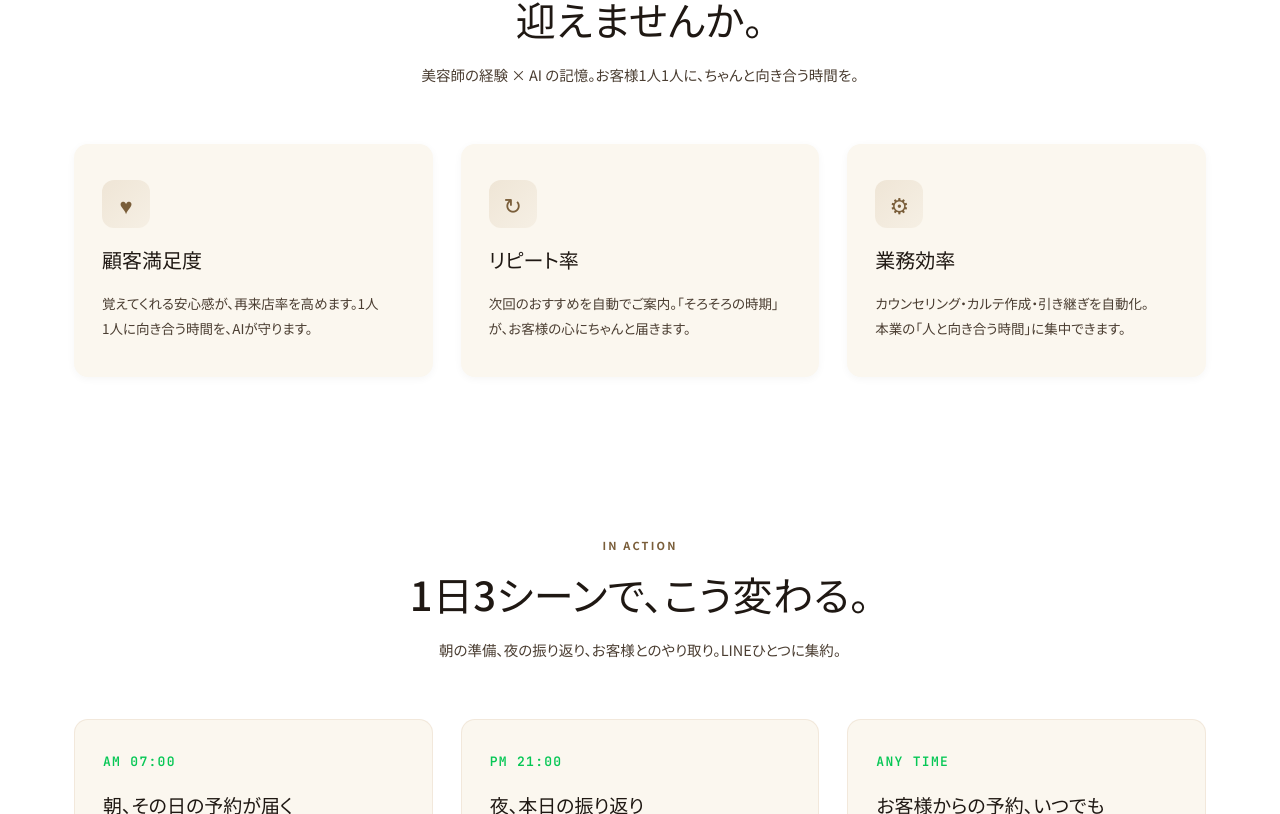
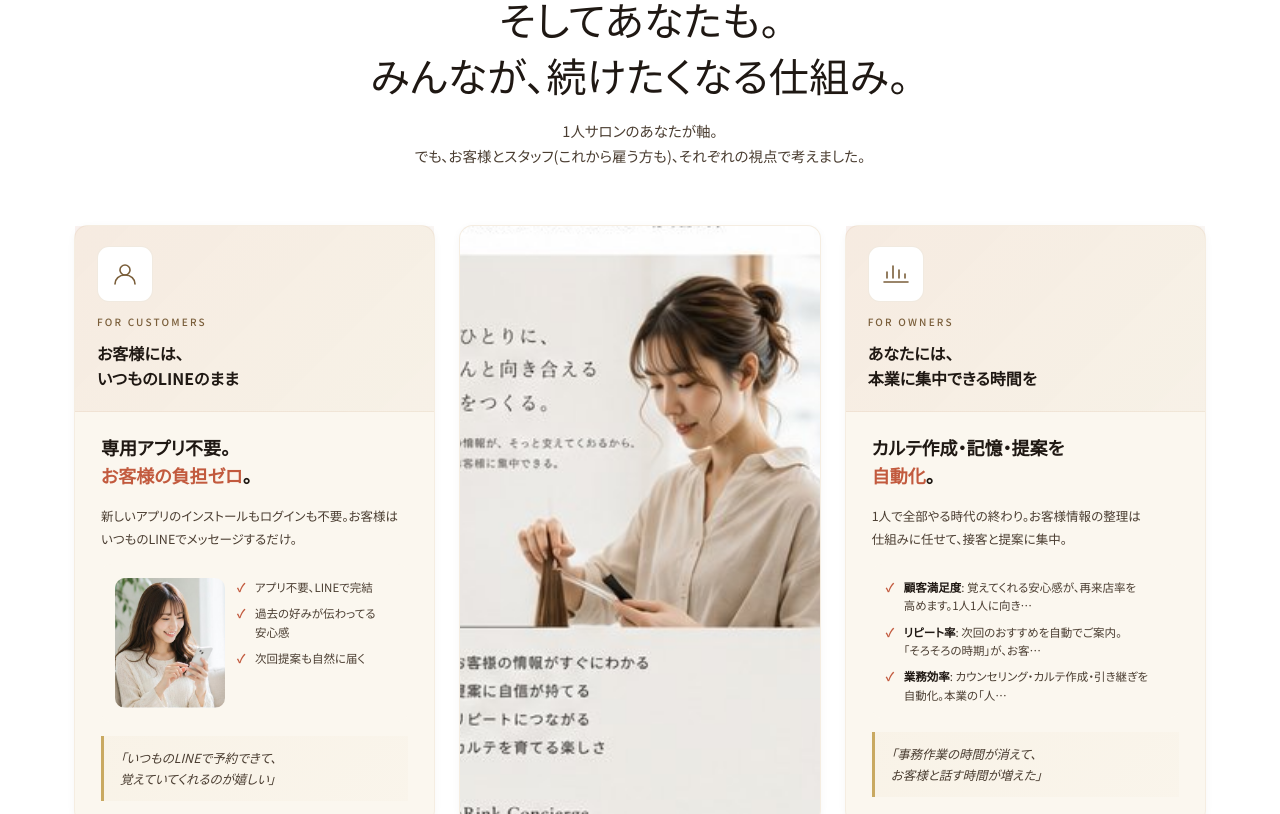
Before and after one commit to okuwabara07-gif/salonrink, a Next.js app: page / in a window 1280 px wide. Shown: the part 3286-4100 px from the top of the page. Built offline with nearby package versions, Linux system fonts and the light colour scheme; no server answers.

Commit message:
feat(lp): Phase 5 - For Everyone with 3 perspectives (Customers/Staff/Owners)

```diff
--- a/features/lp-concierge/LpPage.module.css
+++ b/features/lp-concierge/LpPage.module.css
@@ -235,6 +235,50 @@
 @media (max-width: 700px) {
   .problemBandItems {
     grid-template-columns: 1fr;
+  }
+}
+
+/* FOR EVERYONE */
+.everyone { background: #ffffff; }
+.everyoneGrid { display: grid; grid-template-columns: repeat(3, 1fr); gap: 24px; }
+.ecard { background: #fbf7ef; border: 1px solid rgba(184, 149, 100, 0.1); border-radius: 14px; display: flex; flex-direction: column; box-shadow: 0 2px 8px rgba(26, 20, 16, 0.04); transition: transform 0.2s, box-shadow 0.2s; }
+.ecard:hover { transform: translateY(-2px); box-shadow: 0 8px 20px rgba(26, 20, 16, 0.08); }
+.ecardImageOnly { padding: 0; overflow: hidden; }
+.ecardFullImage { width: 100%; height: 100%; object-fit: cover; display: block; }
+.ecardTop { background: linear-gradient(135deg, rgba(194, 90, 62, 0.08), rgba(184, 149, 100, 0.06)); padding: 20px 22px; border-bottom: 1px solid rgba(184, 149, 100, 0.1); display: flex; flex-direction: column; gap: 12px; }
+.ecardTopIcon { display: inline-flex; align-items: center; justify-content: center; width: 56px; height: 56px; background: #ffffff; border: 1.5px solid rgba(184, 149, 100, 0.2); border-radius: 12px; color: #7a5e3a; font-size: 24px; flex-shrink: 0; }
+.ecardTopEyebrow { font-family: var(--font-noto-serif-jp), "Hiragino Mincho ProN", serif; font-size: 10px; font-weight: 500; color: #7a5e3a; letter-spacing: 0.22em; text-transform: uppercase; }
+.ecardTopHeadline { font-family: var(--font-noto-serif-jp), "Hiragino Mincho ProN", serif; font-size: 16px; font-weight: 600; color: #1f1813; line-height: 1.55; }
+.ecardBody { padding: 22px 26px; display: flex; flex-direction: column; gap: 14px; flex: 1; }
+.ecardTitle { margin: 0; font-family: var(--font-noto-serif-jp), "Hiragino Mincho ProN", serif; font-size: 18px; font-weight: 600; color: #1f1813; line-height: 1.55; }
+.ecardAccent { color: #c25a3e; font-weight: 600; }
+.ecardSub { margin: 0; font-size: 12.5px; line-height: 1.85; color: #4a3d31; }
+.ecardVisual { display: flex; flex-direction: row; gap: 12px; background: #fbf7ef; border-radius: 10px; padding: 14px; }
+.ecardPhoto { width: 110px; height: 130px; border-radius: 10px; flex-shrink: 0; overflow: hidden; }
+.ecardPhoto img { width: 100%; height: 100%; object-fit: cover; object-position: center top; display: block; }
+.ecardChecks { list-style: none; padding: 0; margin: 0; display: flex; flex-direction: column; gap: 8px; }
+.ecardChecks li { font-size: 11.5px; line-height: 1.6; color: #4a3d31; padding-left: 18px; position: relative; }
+.ecardChecks li::before { content: '✓'; position: absolute; left: 0; color: #c25a3e; font-weight: 700; }
+.ecardChecks li b { font-weight: 600; color: #1f1813; }
+.ecardQuote { background: linear-gradient(135deg, rgba(210, 173, 110, 0.06), rgba(210, 173, 110, 0.03)); border-left: 3px solid #c9a961; padding: 12px 16px; font-family: var(--font-noto-serif-jp), "Hiragino Mincho ProN", serif; font-size: 12.5px; font-style: italic; line-height: 1.65; color: #4a3d31; margin: 0; }
+
+@media (max-width: 1100px) {
+  .everyoneGrid {
+    grid-template-columns: 1fr;
+    gap: 18px;
+  }
+  .ecardImageOnly {
+    min-height: 360px;
+  }
+}
+
+@media (max-width: 700px) {
+  .ecardVisual {
+    flex-direction: column;
+  }
+  .ecardPhoto {
+    width: 100%;
+    height: 180px;
   }
 }
 
--- a/features/lp-concierge/LpPage.tsx
+++ b/features/lp-concierge/LpPage.tsx
@@ -25,7 +25,7 @@ const PROBLEMS = [
 ];
 
 const OWNER_BENEFITS = [
-  { icon: '♥', title: '顧客満足度', desc: '覚えてくれる安心感が、再来店率を高めます。1人1人に向き合う時間を、AIが守ります。' },
+  { icon: '♥', title: '顧客満足度', desc: '覚えてくれる安心感が、再来店率を高めます。1人1人に向き合う時間を、自動化が守ります。' },
   { icon: '↻', title: 'リピート率', desc: '次回のおすすめを自動でご案内。「そろそろの時期」が、お客様の心にちゃんと届きます。' },
   { icon: '⚙', title: '業務効率', desc: 'カウンセリング・カルテ作成・引き継ぎを自動化。本業の「人と向き合う時間」に集中できます。' },
 ];
@@ -354,22 +354,90 @@ export default function LpPage() {
         </div>
       </section>
 
-      {/* FOR OWNERS */}
-      <section id="owners" className={styles.owners}>
+      {/* FOR EVERYONE - 3視点(CUSTOMERS / STAFF / OWNERS) */}
+      <section id="everyone" className={styles.everyone}>
+        <a id="owners" aria-hidden="true"></a>
         <div className={styles.sectionInner}>
           <div className={styles.sectionHead}>
-            <p className={styles.sectionKicker}>FOR SALON OWNERS</p>
-            <h2 className={styles.sectionTitle}>サロンに、専属コンシェルジュを<br/>迎えませんか。</h2>
-            <p className={styles.sectionSub}>美容師の経験 × AI の記憶。お客様1人1人に、ちゃんと向き合う時間を。</p>
+            <p className={styles.sectionKicker}>FOR EVERYONE</p>
+            <h2 className={styles.sectionTitle}>お客様も、スタッフも、<br/>そしてあなたも。<br/>みんなが、続けたくなる仕組み。</h2>
+            <p className={styles.sectionSub}>1人サロンのあなたが軸。<br/>でも、お客様とスタッフ(これから雇う方も)、それぞれの視点で考えました。</p>
           </div>
-          <div className={styles.ownerGrid}>
-            {OWNER_BENEFITS.map((b, i) => (
-              <div key={i} className={styles.ownerCard}>
-                <div className={styles.ownerIcon} aria-hidden>{b.icon}</div>
-                <h3 className={styles.ownerTitle}>{b.title}</h3>
-                <p className={styles.ownerDesc}>{b.desc}</p>
+
+          <div className={styles.everyoneGrid}>
+            {/* FOR CUSTOMERS */}
+            <article className={styles.ecard}>
+              <div className={styles.ecardTop}>
+                <div className={styles.ecardTopIcon} aria-hidden="true">
+                  <svg width="32" height="32" viewBox="0 0 32 32" fill="none" stroke="currentColor" strokeWidth="1.6">
+                    <circle cx="16" cy="12" r="5"/>
+                    <path d="M6 26c0-5 4-9 10-9s10 4 10 9" strokeLinecap="round"/>
+                  </svg>
+                </div>
+                <div className={styles.ecardTopEyebrow}>FOR CUSTOMERS</div>
+                <div className={styles.ecardTopHeadline}>お客様には、<br/>いつものLINEのまま</div>
               </div>
-            ))}
+              <div className={styles.ecardBody}>
+                <h3 className={styles.ecardTitle}>専用アプリ不要。<br/><span className={styles.ecardAccent}>お客様の負担ゼロ</span>。</h3>
+                <p className={styles.ecardSub}>新しいアプリのインストールもログインも不要。お客様はいつものLINEでメッセージするだけ。</p>
+                <div className={styles.ecardVisual}>
+                  <div className={styles.ecardPhoto}>
+                    <Image
+                      src="/images/a204_customer.png"
+                      alt="LINEで気軽に予約・相談"
+                      width={220} height={260}
+                      sizes="(max-width: 700px) 130px, 110px"
+                    />
+                  </div>
+                  <ul className={styles.ecardChecks}>
+                    <li>アプリ不要、LINEで完結</li>
+                    <li>過去の好みが伝わってる安心感</li>
+                    <li>次回提案も自然に届く</li>
+                  </ul>
+                </div>
+                <div className={styles.ecardQuote}>
+                  <span className={styles.ecardQuoteText}>「いつものLINEで予約できて、<br/>覚えていてくれるのが嬉しい」</span>
+                </div>
+              </div>
+            </article>
+
+            {/* FOR STAFF - 画像1枚で全面置換 */}
+            <article className={`${styles.ecard} ${styles.ecardImageOnly}`}>
+              <Image
+                src="/images/a304_staff.png"
+                alt="FOR STAFF - スタッフが増えても、いつもの品質で"
+                width={440} height={520}
+                sizes="(max-width: 1100px) 90vw, 360px"
+                className={styles.ecardFullImage}
+              />
+            </article>
+
+            {/* FOR OWNERS */}
+            <article className={styles.ecard}>
+              <div className={styles.ecardTop}>
+                <div className={styles.ecardTopIcon} aria-hidden="true">
+                  <svg width="32" height="32" viewBox="0 0 32 32" fill="none" stroke="currentColor" strokeWidth="1.6">
+                    <path d="M4 24h24M7 20V14m6 6V8m6 12V12m6 8v-4" strokeLinecap="round"/>
+                  </svg>
+                </div>
+                <div className={styles.ecardTopEyebrow}>FOR OWNERS</div>
+                <div className={styles.ecardTopHeadline}>あなたには、<br/>本業に集中できる時間を</div>
+              </div>
+              <div className={styles.ecardBody}>
+                <h3 className={styles.ecardTitle}>カルテ作成・記憶・提案を<br/><span className={styles.ecardAccent}>自動化</span>。</h3>
+                <p className={styles.ecardSub}>1人で全部やる時代の終わり。お客様情報の整理は仕組みに任せて、接客と提案に集中。</p>
+                <div className={styles.ecardVisual}>
+                  <ul className={styles.ecardChecks}>
+                    {OWNER_BENEFITS.map((b, i) => (
+                      <li key={i}><b>{b.title}</b>: {b.desc.length > 28 ? b.desc.slice(0, 28) + '…' : b.desc}</li>
+                    ))}
+                  </ul>
+                </div>
+                <div className={styles.ecardQuote}>
+                  <span className={styles.ecardQuoteText}>「事務作業の時間が消えて、<br/>お客様と話す時間が増えた」</span>
+                </div>
+              </div>
+            </article>
           </div>
         </div>
       </section>
```
